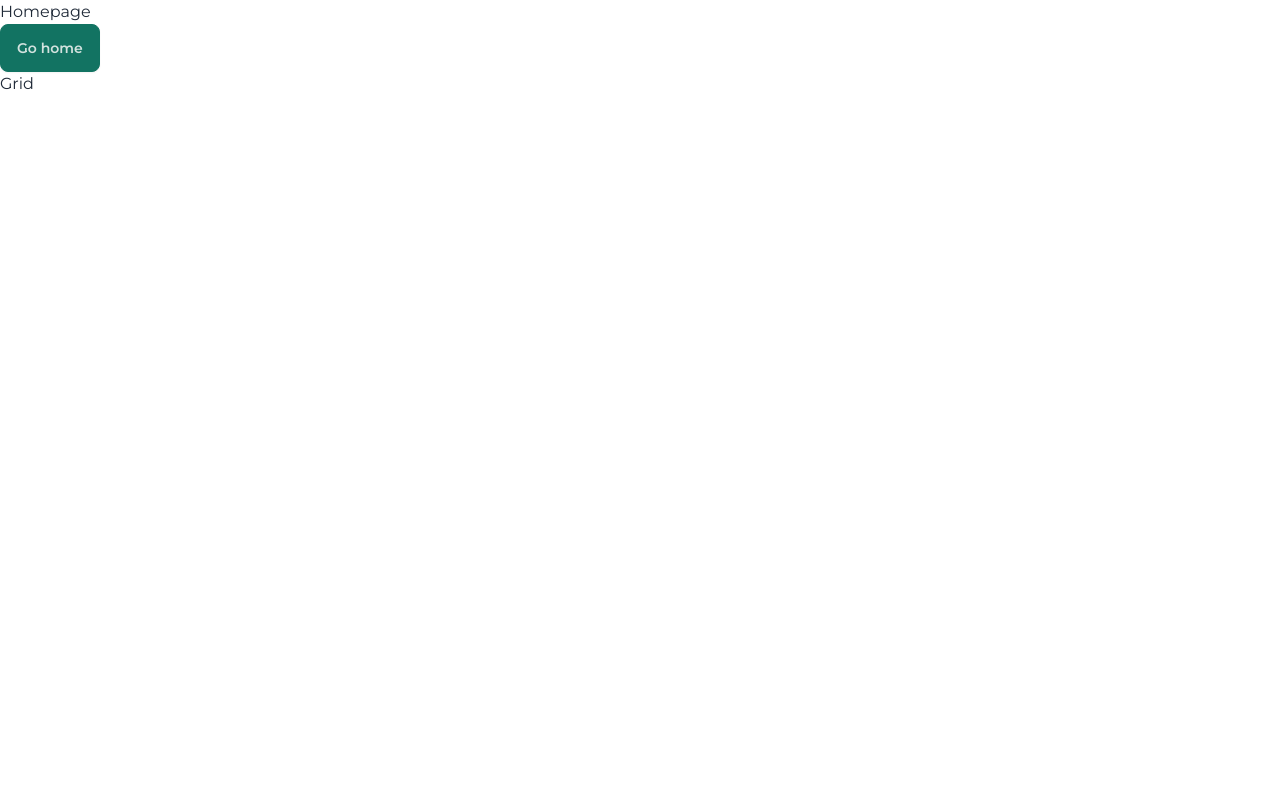
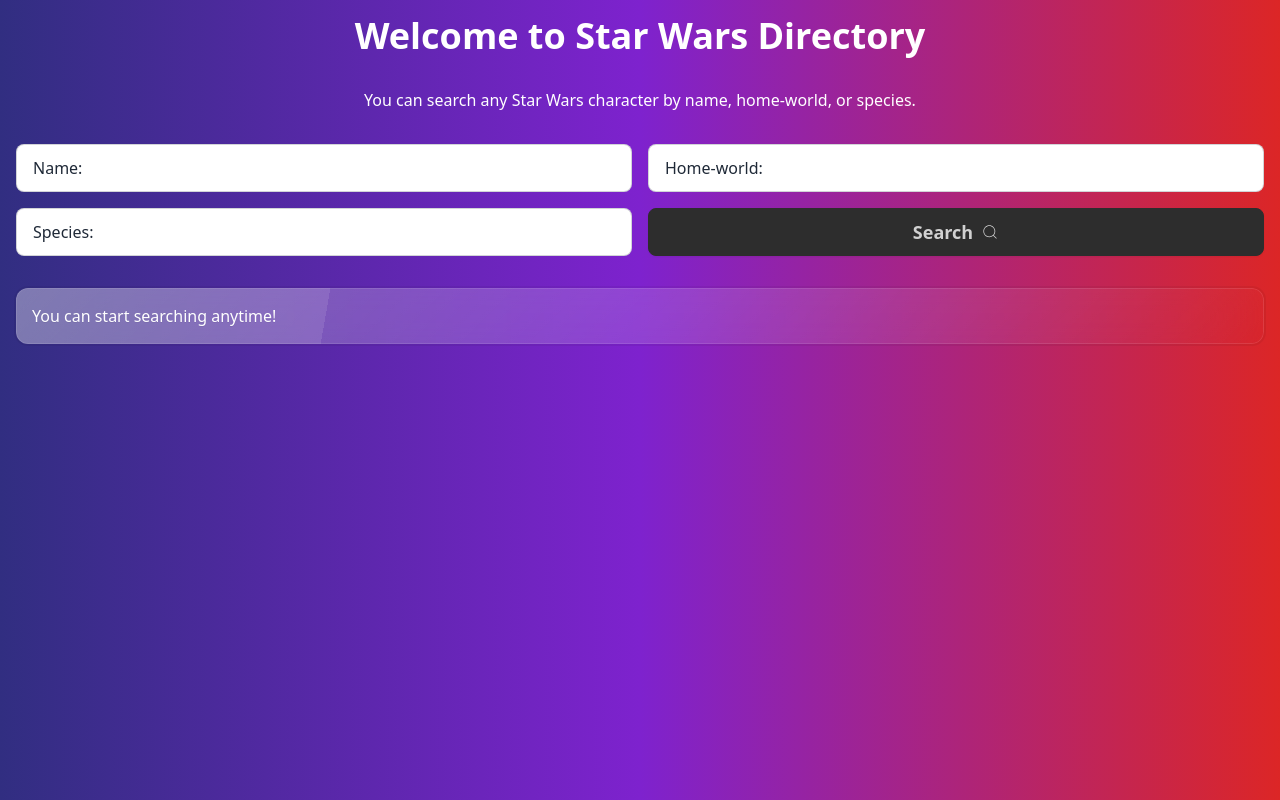
Before and after one commit to zacharytruong/star-wars-directory, a Next.js app: page / in a window 1280 px wide. Built offline with nearby package versions, Linux system fonts and the light colour scheme.

Commit message:
add static layout of the directory

```diff
--- a/app/layout.tsx
+++ b/app/layout.tsx
@@ -19,7 +19,9 @@
 }>) {
   return (
     <html lang="en" data-theme="light">
-      <body className={montserrat.className}>
+      <body
+        className={`{$montserrat.className} bg-gradient-to-r from-indigo-900 via-purple-700 to-red-600 min-h-screen`}
+      >
         <QueryQueryProvider>{children}</QueryQueryProvider>
       </body>
     </html>
--- a/app/page.tsx
+++ b/app/page.tsx
@@ -1,11 +1,33 @@
+import { CiSearch } from 'react-icons/ci';
 import CharacterGrid from '@/components/CharacterGrid';
 
 export default function Home() {
   return (
     <main>
-      <h1>Homepage</h1>
-      <button className="btn btn-primary">Go home</button>
-      <CharacterGrid id="3" />
+      <h1 className="text-center p-4 text-white text-4xl font-bold">
+        Welcome to Star Wars Directory
+      </h1>
+      <p className="text-center p-4 text-white">
+        You can search any Star Wars character by name, home-world, or species.
+      </p>
+      <div className="grid grid-cols-1 md:grid-cols-2 2xl:grid-cols-4 gap-4 p-4">
+        <label className="input input-bordered flex items-center gap-4">
+          Name:
+          <input type="text" className="grow" />
+        </label>
+        <label className="input input-bordered flex items-center gap-4">
+          Home-world:
+          <input type="text" className="grow" />
+        </label>
+        <label className="input input-bordered flex items-center gap-4">
+          Species:
+          <input type="text" className="grow" />
+        </label>
+        <button className="btn btn-primary text-lg">
+          Search <CiSearch />
+        </button>
+      </div>
+      <CharacterGrid />
     </main>
   );
 }
--- a/components/CharacterGrid.tsx
+++ b/components/CharacterGrid.tsx
@@ -1,14 +1,73 @@
 'use client';
 
-import useGetPeople from '@/hooks/getPeople';
+import getNameAbbreviation from '@/lib/getNameAbbreviation';
+import { CiCircleQuestion } from 'react-icons/ci';
 
-export default function CharacterGrid({ id }: { id?: string }) {
-  const peopleQuery = useGetPeople(id);
-  if (!id) {
-    return 'No results.';
-  }
-  if (peopleQuery.data) {
-    console.log(peopleQuery.data.data);
-  }
-  return <div>Grid</div>;
+interface Character {
+  id?: string;
+  name?: string;
+  homeWorld?: string;
+  specie?: string;
 }
+
+export default function CharacterGrid({
+  // characters = [
+  //   {
+  //     id: '1',
+  //     name: 'Andrew Addison',
+  //     homeWorld: 'Earth',
+  //     specie: 'Human',
+  //   },
+  //   {},
+  // ],
+  characters,
+}: {
+  characters?: Character[] | null;
+}) {
+  return (
+    <div className="grid grid-cols-1 md:grid-cols-2 lg:grid-cols-4 gap-4 m-4 p-4 glass rounded-xl">
+      {!characters && (
+        <div className="text-white">You can start searching anytime!</div>
+      )}
+      {characters &&
+        characters.map((character: Character) => (
+          <div
+            key={character.id}
+            className="card bg-base-100 shadow-xl transform transition-transform duration-300 hover:scale-105 gap-8"
+          >
+            <figure className="px-10 pt-10">
+              <div className="avatar">
+                <div className="avatar placeholder">
+                  <div className="bg-primary text-neutral-content w-24 rounded-full">
+                    <span className="text-3xl">
+                      {getNameAbbreviation(character.name) || (
+                        <CiCircleQuestion />
+                      )}
+                    </span>
+                  </div>
+                </div>
+              </div>
+            </figure>
+            <div className="card-body items-center text-center">
+              <h2 className="card-title p-4">
+                {character.name || 'No name found!'}
+              </h2>
+              <p>
+                Home-world:{' '}
+                <span>
+                  {character.homeWorld ||
+                    `This character's home-world is a mystery!`}
+                </span>
+              </p>
+              <p>
+                Species:{' '}
+                <span>
+                  {character.specie || `This character's specie is a mystery!`}
+                </span>
+              </p>
+            </div>
+          </div>
+        ))}
+    </div>
+  );
+}
--- /dev/null
+++ b/lib/getNameAbbreviation.ts
@@ -0,0 +1,11 @@
+const getNameAbbreviation = (name?: string): string | undefined => {
+  if (!name) {
+    return undefined;
+  }
+  return name
+    .split(' ')
+    .map((word) => word[0].toUpperCase())
+    .join('');
+};
+
+export default getNameAbbreviation;
--- a/package.json
+++ b/package.json
@@ -14,7 +14,8 @@
     "axios": "^1.7.2",
     "next": "14.2.5",
     "react": "^18",
-    "react-dom": "^18"
+    "react-dom": "^18",
+    "react-icons": "^5.2.1"
   },
   "devDependencies": {
     "@tanstack/eslint-plugin-query": "^5.51.12",
--- a/tailwind.config.ts
+++ b/tailwind.config.ts
@@ -15,9 +15,9 @@
       {
         light: {
           ...require('daisyui/src/theming/themes')['light'],
-          primary: '#127362',
-          secondary: '#F7F7F7',
-          accent: '#19b393',
+          primary: '#2D2D2D',
+          secondary: '#3B82F6',
+          accent: '#FB923C',
         },
       },
     ],
```
Also changed, not shown: hooks/getCharacters.ts (renamed from hooks/getPeople.ts), 1 other file (tests, documents, lock files or other folders).
